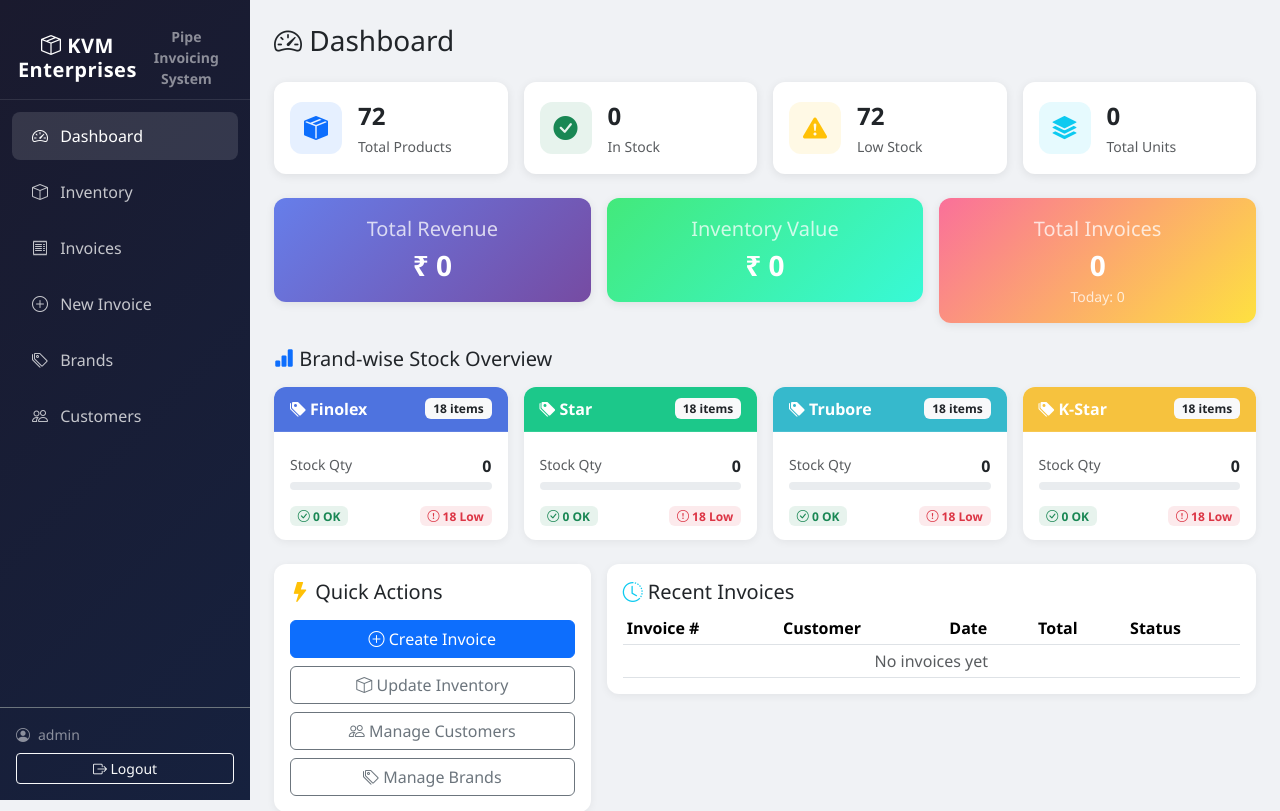
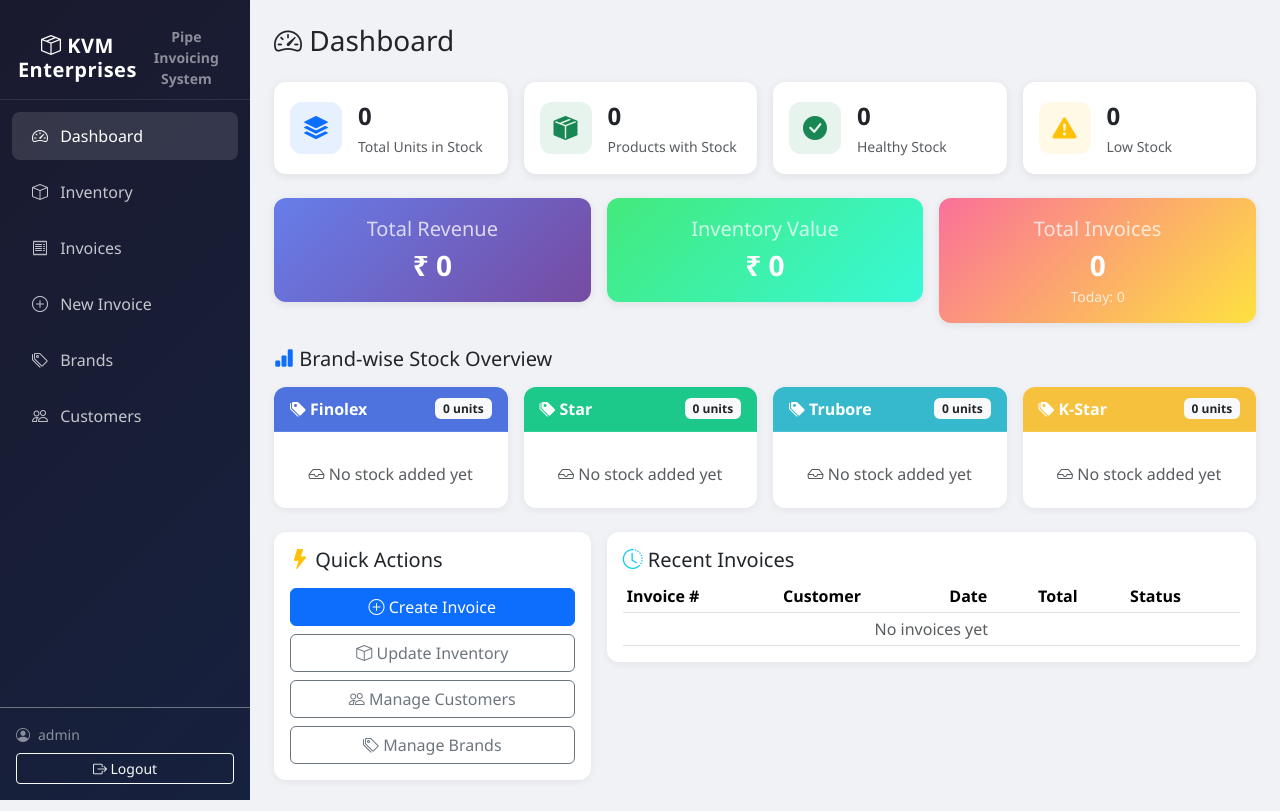
Before and after one commit to arunvijay5372/KVM-Invoicing-System, a Flask app: page / in a window 1280 px wide. Shown: the top 811 px of the page. Run offline with Flask 3, Linux system fonts and the light colour scheme; a user stored in the database is signed in; data comes from the database, SQL or seed files in the repository; data that the repository does not hold is empty.

Commit message:
Dashboard shows only actual stock, no catalog counts

```diff
--- a/app/routes/api.py
+++ b/app/routes/api.py
@@ -385,16 +385,15 @@ def delete_invoice(invoice_id):
 @api_bp.route('/dashboard', methods=['GET'])
 @login_required
 def dashboard():
-    total_products = Product.query.filter_by(is_active=True).count()
     active_brands = Brand.query.filter_by(is_active=True).count()
 
-    # inventory value & total units
+    # inventory value & total units — only count items with qty > 0
     inv_items = db.session.query(Inventory, Product).join(Product).all()
     total_value = sum(i.quantity * p.price for i, p in inv_items)
     total_units = sum(i.quantity for i, p in inv_items)
+    stocked_products = sum(1 for i, p in inv_items if i.quantity > 0)
     in_stock = sum(1 for i, p in inv_items if i.quantity > i.reorder_level)
-
-    low_stock = Inventory.query.filter(Inventory.quantity <= Inventory.reorder_level).count()
+    low_stock = sum(1 for i, p in inv_items if i.quantity > 0 and i.quantity <= i.reorder_level)
 
     today = datetime.utcnow().date()
     today_invoices = Invoice.query.filter(
@@ -404,24 +403,26 @@ def dashboard():
     total_invoices = Invoice.query.count()
     total_revenue = db.session.query(db.func.coalesce(db.func.sum(Invoice.grand_total), 0)).scalar()
 
-    # brand-wise stock summary
+    # brand-wise stock summary — only show qty-based numbers
     brands = Brand.query.filter_by(is_active=True).all()
     brand_summary = []
     for b in brands:
         prods = Product.query.filter_by(brand_id=b.id, is_active=True).all()
         b_qty = 0
+        b_stocked = 0
         b_low = 0
         for p in prods:
-            if p.inventory:
+            if p.inventory and p.inventory.quantity > 0:
                 b_qty += p.inventory.quantity
+                b_stocked += 1
                 if p.inventory.quantity <= p.inventory.reorder_level:
                     b_low += 1
-        brand_summary.append({'name': b.name, 'code': b.code, 'total_qty': b_qty, 'low_stock': b_low, 'products': len(prods)})
+        brand_summary.append({'name': b.name, 'code': b.code, 'total_qty': b_qty, 'stocked': b_stocked, 'low_stock': b_low})
 
     recent = Invoice.query.order_by(Invoice.created_at.desc()).limit(5).all()
 
     return jsonify({
-        'total_products': total_products,
+        'stocked_products': stocked_products,
         'active_brands': active_brands,
         'total_inventory_value': round(total_value, 2),
         'total_units': total_units,
--- a/app/templates/index.html
+++ b/app/templates/index.html
@@ -19,26 +19,26 @@
 <div class="row g-3 mb-4" id="statCards">
   <div class="col-6 col-lg-3">
     <div class="card stat-card p-3 d-flex flex-row align-items-center gap-3">
-      <div class="stat-icon bg-primary bg-opacity-10 text-primary"><i class="bi bi-box-seam-fill"></i></div>
-      <div><div class="fs-4 fw-bold" id="totalProducts">-</div><small class="text-muted">Total Products</small></div>
+      <div class="stat-icon bg-primary bg-opacity-10 text-primary"><i class="bi bi-stack"></i></div>
+      <div><div class="fs-4 fw-bold" id="totalUnits">0</div><small class="text-muted">Total Units in Stock</small></div>
+    </div>
+  </div>
+  <div class="col-6 col-lg-3">
+    <div class="card stat-card p-3 d-flex flex-row align-items-center gap-3">
+      <div class="stat-icon bg-success bg-opacity-10 text-success"><i class="bi bi-box-seam-fill"></i></div>
+      <div><div class="fs-4 fw-bold" id="stockedProducts">0</div><small class="text-muted">Products with Stock</small></div>
     </div>
   </div>
   <div class="col-6 col-lg-3">
     <div class="card stat-card p-3 d-flex flex-row align-items-center gap-3">
       <div class="stat-icon bg-success bg-opacity-10 text-success"><i class="bi bi-check-circle-fill"></i></div>
-      <div><div class="fs-4 fw-bold" id="inStockCount">-</div><small class="text-muted">In Stock</small></div>
+      <div><div class="fs-4 fw-bold" id="inStockCount">0</div><small class="text-muted">Healthy Stock</small></div>
     </div>
   </div>
   <div class="col-6 col-lg-3">
     <div class="card stat-card p-3 d-flex flex-row align-items-center gap-3">
       <div class="stat-icon bg-warning bg-opacity-10 text-warning"><i class="bi bi-exclamation-triangle-fill"></i></div>
-      <div><div class="fs-4 fw-bold" id="lowStock">-</div><small class="text-muted">Low Stock</small></div>
-    </div>
-  </div>
-  <div class="col-6 col-lg-3">
-    <div class="card stat-card p-3 d-flex flex-row align-items-center gap-3">
-      <div class="stat-icon bg-info bg-opacity-10 text-info"><i class="bi bi-stack"></i></div>
-      <div><div class="fs-4 fw-bold" id="totalUnits">-</div><small class="text-muted">Total Units</small></div>
+      <div><div class="fs-4 fw-bold" id="lowStock">0</div><small class="text-muted">Low Stock</small></div>
     </div>
   </div>
 </div>
@@ -105,11 +105,11 @@ const BRAND_COLORS=['#4e73df','#1cc88a','#36b9cc','#f6c23e','#e74a3b','#858796',
 fetch('/api/dashboard')
   .then(r=>r.json())
   .then(d=>{
-    /* top stats */
-    document.getElementById('totalProducts').textContent=d.total_products;
+    /* top stats — purely stock-driven */
+    document.getElementById('totalUnits').textContent=d.total_units.toLocaleString('en-IN');
+    document.getElementById('stockedProducts').textContent=d.stocked_products;
     document.getElementById('inStockCount').textContent=d.in_stock_count;
     document.getElementById('lowStock').textContent=d.low_stock_count;
-    document.getElementById('totalUnits').textContent=d.total_units.toLocaleString('en-IN');
 
     /* revenue row */
     document.getElementById('totalRevenue').textContent='₹ '+d.total_revenue.toLocaleString('en-IN');
@@ -125,21 +125,23 @@ fetch('/api/dashboard')
       const maxQty=Math.max(...d.brand_summary.map(b=>b.total_qty),1);
       bc.innerHTML=d.brand_summary.map((b,i)=>{
         const color=BRAND_COLORS[i%BRAND_COLORS.length];
-        const pct=Math.round((b.total_qty/maxQty)*100);
-        const okCount=b.products-b.low_stock;
+        const pct=b.total_qty>0?Math.round((b.total_qty/maxQty)*100):0;
+        const okCount=b.stocked-b.low_stock;
+        const noStock=b.total_qty===0;
         return `<div class="col-md-6 col-lg-3">
           <div class="card brand-card h-100">
             <div class="brand-header" style="background:${color}">
               <span><i class="bi bi-tags-fill me-1"></i>${b.name}</span>
-              <span class="badge bg-light text-dark">${b.products} items</span>
+              <span class="badge bg-light text-dark">${b.total_qty} units</span>
             </div>
             <div class="brand-body">
-              <div class="d-flex justify-content-between mb-1"><small class="text-muted">Stock Qty</small><strong>${b.total_qty.toLocaleString('en-IN')}</strong></div>
+              ${noStock?'<div class="text-center text-muted py-2"><i class="bi bi-inbox"></i> No stock added yet</div>':`
+              <div class="d-flex justify-content-between mb-1"><small class="text-muted">Total Qty</small><strong>${b.total_qty.toLocaleString('en-IN')}</strong></div>
               <div class="progress mb-3"><div class="progress-bar stock-bar" style="width:${pct}%;background:${color}" role="progressbar"></div></div>
               <div class="d-flex justify-content-between">
                 <span class="badge bg-success bg-opacity-10 text-success"><i class="bi bi-check-circle"></i> ${okCount} OK</span>
-                <span class="badge bg-danger bg-opacity-10 text-danger"><i class="bi bi-exclamation-circle"></i> ${b.low_stock} Low</span>
-              </div>
+                ${b.low_stock>0?`<span class="badge bg-danger bg-opacity-10 text-danger"><i class="bi bi-exclamation-circle"></i> ${b.low_stock} Low</span>`:''}
+              </div>`}
             </div>
           </div>
         </div>`;
```
